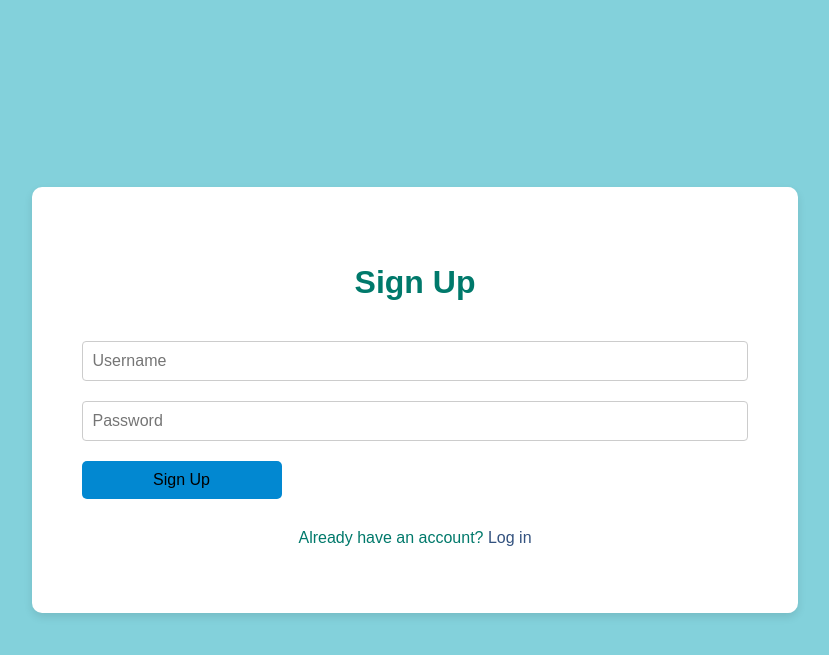
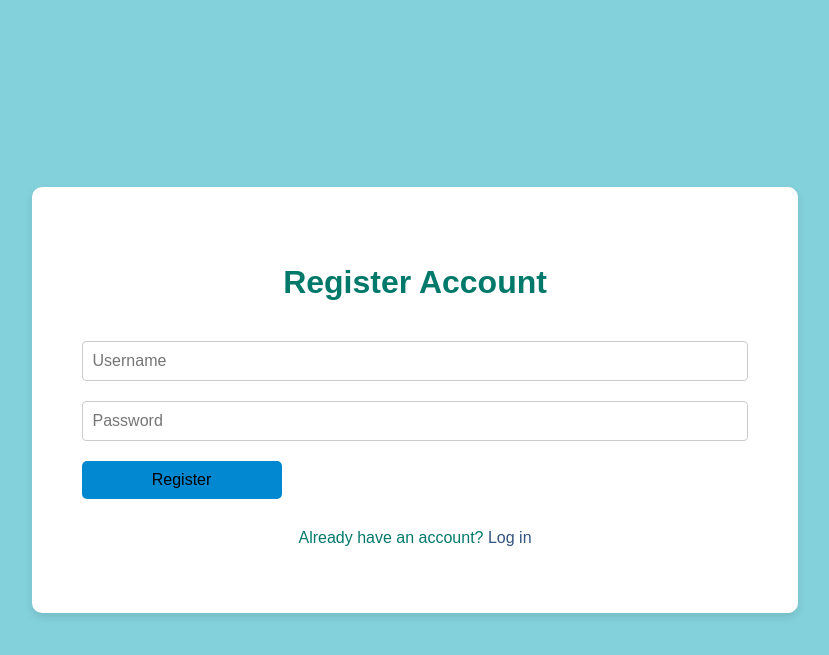
Before and after one commit to PUP-BSIT/project-sixth_sense, a PHP site: page /signup.php in a window 1280 px wide. Shown: the top 655 px of the page, without its empty margins (225-1054 px from the left). Run offline with PHP 8.4, Linux system fonts and the light colour scheme.

Commit message:
add new changes to signup.php

```diff
--- a/MemoirVerse.UI/signup.php
+++ b/MemoirVerse.UI/signup.php
@@ -8,7 +8,7 @@
   <body>
     <div class="container">
       <div class="signin-section">
-        <h2>Sign Up</h2>
+        <h2>Register Account</h2>
         <form action="signup_process.php" method="post">
           <input type="text" name="username" placeholder="Username" required/>
           <input
@@ -16,7 +16,7 @@
             name="password"
             placeholder="Password"
             required/>
-          <button type="submit" class="signin-btn">Sign Up</button>
+          <button type="submit" class="signin-btn">Register</button>
         </form>
         <p class="login-link">
           Already have an account?
```
